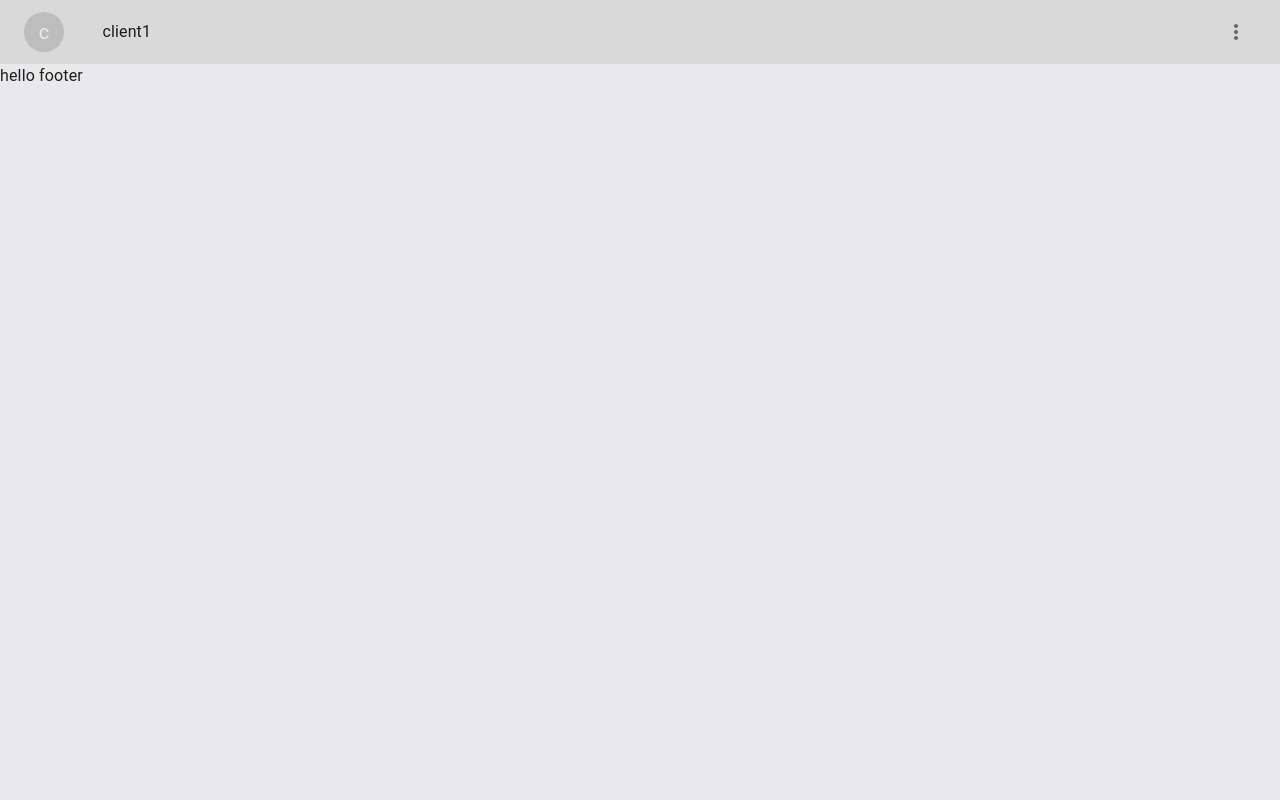
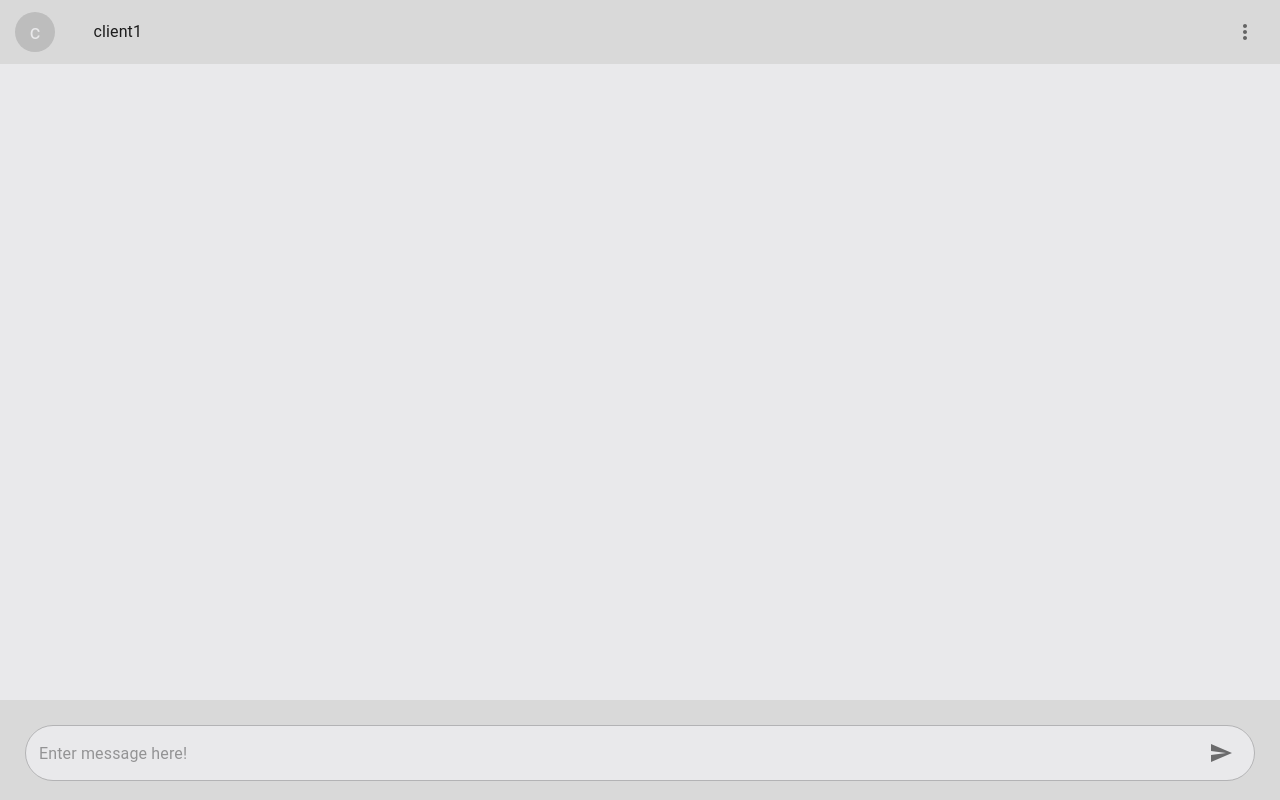
Before and after one commit to Palm394/chat-application-client, a Next.js app: page /chat/1 in a window 1280 px wide. Built offline with nearby package versions, Linux system fonts and the light colour scheme.

Commit message:
Implement Chatbox footer

```diff
--- a/src/component/Footer/ChatBox.tsx
+++ b/src/component/Footer/ChatBox.tsx
@@ -1,7 +1,41 @@
+import theme from "@/config/theme";
+import { Box, IconButton, TextField as MuiTextField, styled } from "@mui/material";
+import SendIcon from '@mui/icons-material/Send';
+
+const TextField = styled(MuiTextField)({
+  '& .MuiOutlinedInput-root': {
+    '&': {
+      borderColor: 'none',
+      backgroundColor: theme.palette.background.default,
+      borderRadius: '30px'
+    },
+    '&:hover': {
+      borderColor: 'none',
+    },
+  },
+});
+
 export default function ChatBox() {
   return (
-    <>
-      hello footer
-    </>
+    <Box
+      sx={{
+        height: "100px",
+        backgroundColor: theme.palette.primary.main,
+        padding: theme.spacing(5)
+      }}
+    >
+      <TextField
+        placeholder="Enter message here!"
+        fullWidth
+        sx={{ borderRadius: 8 }}
+        InputProps={{
+          endAdornment: (
+            <IconButton>
+              <SendIcon />
+            </IconButton>
+          )
+        }}
+      />
+    </Box>
   )
 }
--- a/src/config/theme.ts
+++ b/src/config/theme.ts
@@ -12,6 +12,7 @@ const theme = createTheme({
       default: "#E9E9EB",
     },
   },
+  spacing: 5,
   shadows: Array(25).fill("none") as Shadows,
 });
 
--- a/src/pages/_app.tsx
+++ b/src/pages/_app.tsx
@@ -1,12 +1,14 @@
 import theme from '@/config/theme'
-import { CssBaseline, ThemeProvider } from '@mui/material'
+import { Box, CssBaseline, ThemeProvider } from '@mui/material'
 import type { AppProps } from 'next/app'
 
 export default function App({ Component, pageProps }: AppProps) {
   return (
     <ThemeProvider theme={theme}>
       <CssBaseline />
-      <Component {...pageProps} />
+      <Box sx={{ display: "flex", flexDirection: "column", minHeight: "100vh" }}>
+        <Component {...pageProps} />
+      </Box>
     </ThemeProvider>
   )
 }
--- a/src/pages/chat/[user_id].tsx
+++ b/src/pages/chat/[user_id].tsx
@@ -1,10 +1,14 @@
 import ChatBox from "@/component/Footer/ChatBox";
 import NavBar from "@/component/NavBar/NavBarOneToOne";
+import { Box } from "@mui/material";
 
 export default function Chat() {
   return (
     <>
       <NavBar />
+      <Box sx={{ flex: "1" }}>
+
+      </Box>
       <ChatBox />
     </>
   )
```
